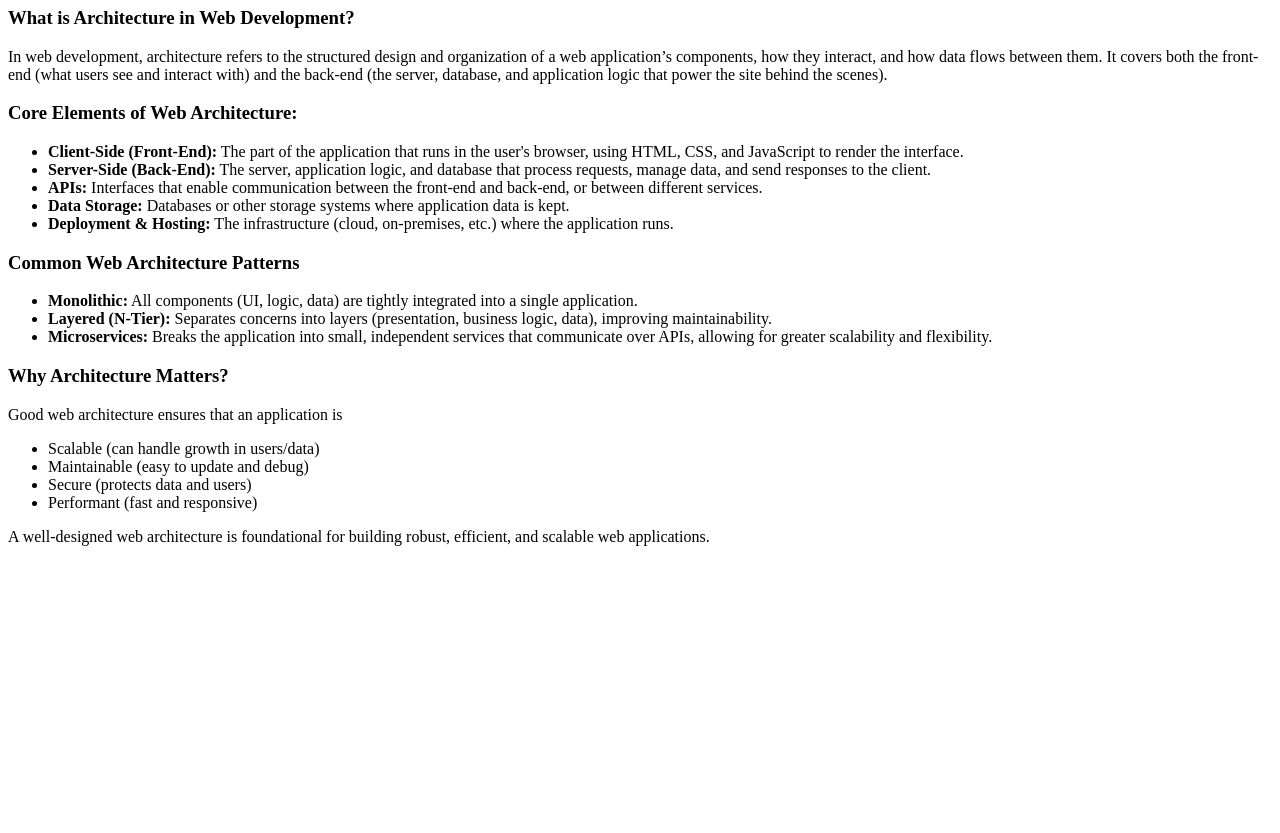
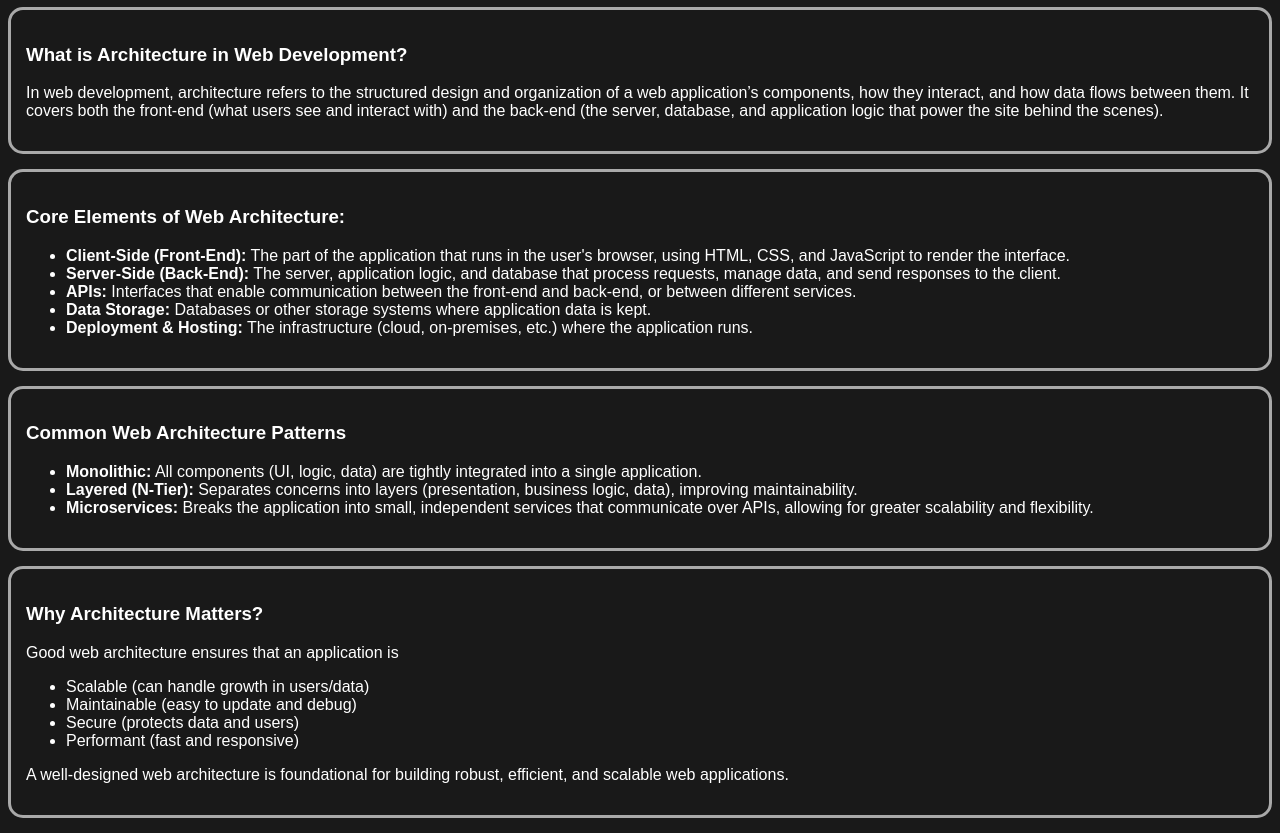
Before and after one commit to JArody07/Personal-Project-FCC-Projects-Compilation-HTML-CSS-, a plain HTML site: page HTML/web_architecture.html in a window 1280 px wide. Shown: the part 73-906 px from the top of the page. Before the commit the page ends 800 px from the top, so only its background shows below. Drawn offline with Linux system fonts and the light colour scheme; files that its build step writes are made by us from their sources.

Commit message:
Added styling to the Web Architecture page and completed other projects, check by date

```diff
--- /dev/null
+++ b/CSS/box_model_challenge_1.css
@@ -0,0 +1,28 @@
+.container {
+    display: flex;
+    gap: 20px;
+    margin: 40px;
+}
+
+.box1, .box2 {
+    width: 120px;
+    height: 80px;
+    display: flex;
+    align-items: center;
+    justify-content: center;
+    font-weight: bold;
+}
+
+.box1 {
+    background: #ffe082;
+    padding: 20px;
+    border: 4px dashed #fbc02d;
+    margin: 8px;
+}
+
+.box2 {
+    background: #c8e6c9;
+    padding: 20px;
+    border: 4px solid #388e3c;
+    margin: 8px;
+}
--- a/CSS/web_architecture_style.css
+++ b/CSS/web_architecture_style.css
@@ -1,3 +1,17 @@
+body {
+    background-color: #191919;
+    color: #fff;
+    font-family: sans-serif;
+}
+
 span {
     font-weight: bold;
 }
+
+.box1, .box2, .box3, .box4 {
+    padding: 15px;
+    border: solid;
+    border-radius: 15px;
+    border-color: darkgray;
+    margin-bottom: 15px;
+}
--- a/HTML/web_architecture.html
+++ b/HTML/web_architecture.html
@@ -2,14 +2,15 @@
 <html lang="en">
   <head>
     <meta charset="UTF-8">
+    <meta name="viewport" content="width=device-width, initial-scale=1.0" />
     <title>My First Website</title>
-    <link rel="stylesheet" href="web_architecture_style.css">
+    <link rel="stylesheet" href="../CSS/web_architecture_style.css">
   </head>
   <body>
     <div>
       <h1>Web Architecture</h1>
     </div>
-    <div>
+    <div class="box1">
       <h3>What is Architecture in Web Development?</h3>
       <p>In web development, architecture refers to
         the structured design and organization of a web
@@ -19,7 +20,7 @@
         back-end (the server, database, and application logic
         that power the site behind the scenes).</p>
     </div>
-    <div>
+    <div class="box2">
       <h3>Core Elements of Web Architecture:</h3>
       <ul>
         <li><span class="core_element">Client-Side (Front-End):</span> The part of the
@@ -36,7 +37,7 @@
           where the application runs.</li>
       </ul>
     </div>
-    <div>
+    <div class="box3">
       <h3>Common Web Architecture Patterns</h3>
       <ul>
         <li><span>Monolithic:</span> All components (UI, logic, data) are tightly
@@ -47,7 +48,7 @@
           services that communicate over APIs, allowing for greater scalability and flexibility.</li>
       </ul>
     </div>
-    <div>
+    <div class="box4">
       <h3>Why Architecture Matters?</h3>
       <p>Good web architecture ensures that an application is</p>
       <ul>
```
Also changed, not shown: CSS/creating_a_buttong_with_spacing.css (added, +8 -0 lines), HTML/box_model_challenge_1.html (added, +12 -0 lines), HTML/creating_a_buttong_with_spacing.html (added, +9 -0 lines).
